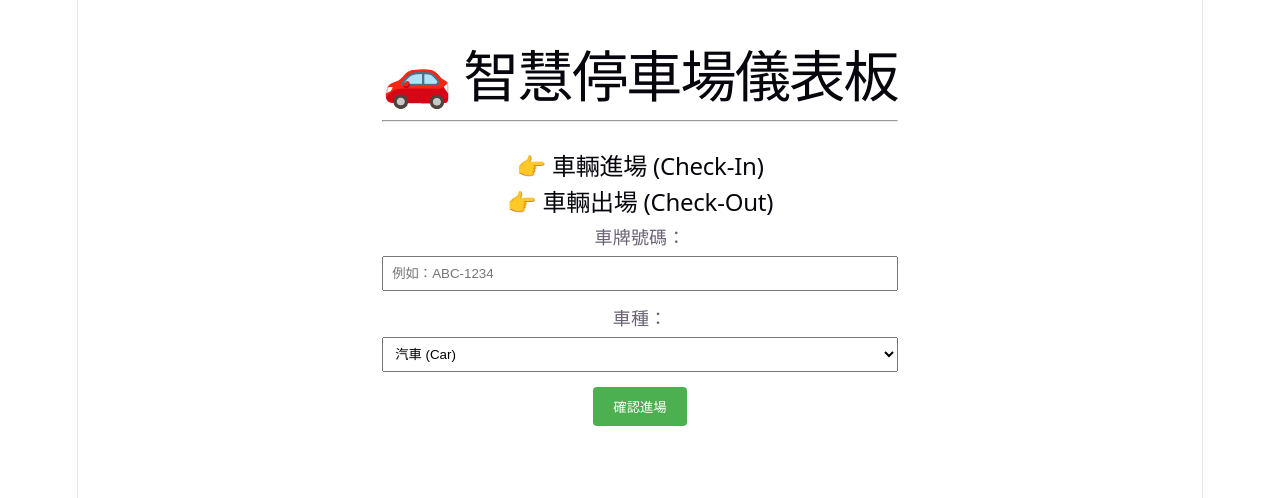
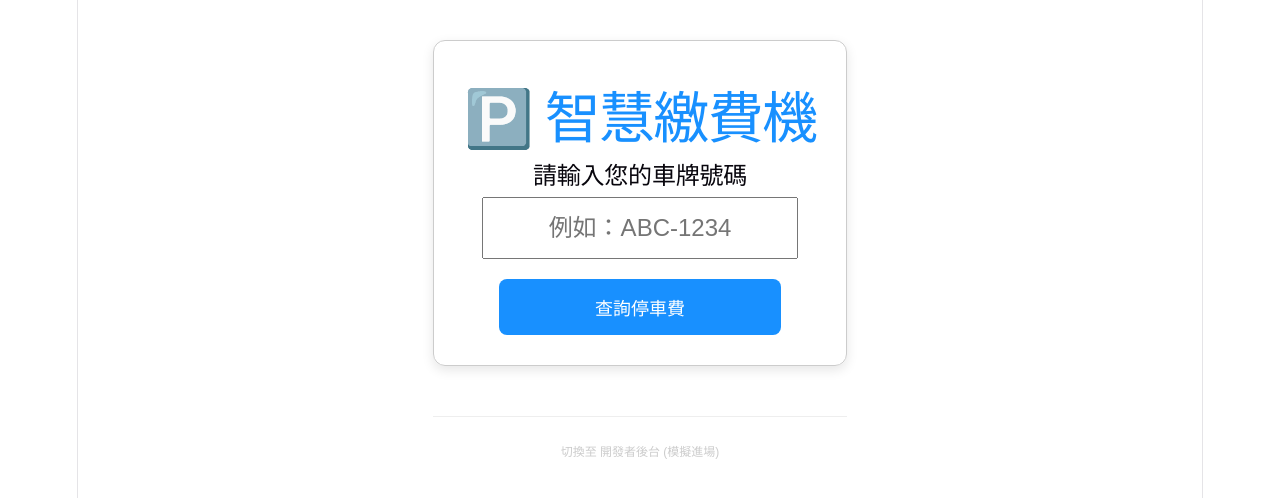
Before and after one commit to yoo4436/parkinglot-dashboard, a React (Vite) app: page / in a window 1280 px wide. Shown: the top 498 px of the page. Built offline with nearby package versions, Linux system fonts and the light colour scheme.

Commit message:
feat: QueryPlateNum

```diff
--- a/src/App.jsx
+++ b/src/App.jsx
@@ -1,103 +1,29 @@
-import { useState } from 'react'
+import { useState } from 'react';
+import PaymentKiosk from './PaymentKiosk';
+import TestSimulator from './TestSimulator';
 
 function App() {
-  // 定義狀態 (State) 來儲存使用者的輸入與後端回傳的訊息
-  const [plateNumber, setPlateNumber] = useState('');
-  const [type, setType] = useState('CAR');
-  const [message, setMessage] = useState('');
-
-  // 準備好用來呼叫後端 API 的函式
-  const handleCheckIn = async () => {
-    // 1. 先顯示處理中
-    setMessage(`處理中：準備讓 ${plateNumber} (${type}) 進場...`);
-
-    // 2. 把參數 (plateNumber 和 vehicleType) 串接在網址後面，模擬 Postman 的行為
-    fetch(`http://localhost:8080/api/parking/checkIn?plateNumber=${plateNumber}&type=${type}`, {
-      method: 'POST',
-      // 因為參數在網址上了，所以不需要 headers 和 body 了
-    })
-    // 3. 後端回傳的是「純文字」，所以用 .text() 解析，而不是 .json()
-    .then(response => response.text())
-    .then(text => {
-      // 這裡的 text 就會是後端吐出來的 "車牌 ABC-1234 已入場"
-      setMessage(`✅ ${text}`);
-    })
-    .catch(error => {
-      console.error('Error:', error);
-      setMessage('❌ 發生錯誤，請確認後端伺服器是否開啟。');
-    });
-  };
-
-  const handleCheckOut = async () => {
-    // 1. 先顯示處理中
-    setMessage(`處理中：準備讓 ${plateNumber} (${type}) 進場...`);
-
-    // 2. 把參數 (plateNumber 和 vehicleType) 串接在網址後面，模擬 Postman 的行為
-    fetch(`http://localhost:8080/api/parking/checkOut?plateNumber=${plateNumber}`, {
-      method: 'POST',
-      // 因為參數在網址上了，所以不需要 headers 和 body 了
-    })
-    // 3. 後端回傳的是「純文字」，所以用 .text() 解析，而不是 .json()
-    .then(response => response.text())
-    .then(text => {
-      // 這裡的 text 就會是後端吐出來的 "車牌 ABC-1234 已入場"
-      setMessage(`✅ ${text}`);
-    })
-    .catch(error => {
-      console.error('Error:', error);
-      setMessage('❌ 發生錯誤，請確認後端伺服器是否開啟。');
-    });
-  };
+  // 決定要顯示「繳費機」還是「模擬器」
+  const [view, setView] = useState('kiosk');
 
   return (
-    <div style={{ padding: '30px', fontFamily: 'sans-serif', maxWidth: '600px', margin: '0 auto' }}>
-      <h1>🚗 智慧停車場儀表板</h1>
+    <div style={{ fontFamily: 'sans-serif', maxWidth: '800px', margin: '40px auto', padding: '0 20px' }}>
 
-      {/* 顯示系統訊息的區塊 */}
-      {message && (
-        <div style={{ margin: '20px 0', padding: '15px', backgroundColor: '#e6f7ff', borderLeft: '5px solid #1890ff', borderRadius: '4px' }}>
-          <strong>系統訊息：</strong> {message}
-        </div>
-      )}
+      {/* 根據 view 狀態，決定畫出哪一個積木 */}
+      {view === 'kiosk' ? <PaymentKiosk /> : <TestSimulator />}
 
-      <hr style={{ margin: '30px 0' }} />
-
-      {/* 進場表單區塊 */}
-      <h2>👉 車輛進場 (Check-In)</h2>
-      <h2>👉 車輛出場 (Check-Out)</h2>
-
-      <div style={{ marginBottom: '15px' }}>
-        <label style={{ display: 'block', marginBottom: '5px' }}>車牌號碼：</label>
-        <input
-          type="text"
-          value={plateNumber}
-          onChange={(e) => setPlateNumber(e.target.value)}
-          placeholder="例如：ABC-1234"
-          style={{ padding: '8px', width: '100%', boxSizing: 'border-box' }}
-        />
+      {/* 開發者隱藏按鈕：用來在繳費機與模擬器之間切換 */}
+      <div style={{ marginTop: '50px', textAlign: 'center', borderTop: '1px solid #eee', paddingTop: '20px' }}>
+        <button
+          onClick={() => setView(view === 'kiosk' ? 'simulator' : 'kiosk')}
+          style={{ background: 'none', border: 'none', color: '#ccc', cursor: 'pointer', fontSize: '12px' }}
+        >
+          切換至 {view === 'kiosk' ? '開發者後台 (模擬進場)' : '前台繳費機'}
+        </button>
       </div>
 
-      <div style={{ marginBottom: '15px' }}>
-        <label style={{ display: 'block', marginBottom: '5px' }}>車種：</label>
-        <select
-          value={type}
-          onChange={(e) => setType(e.target.value)}
-          style={{ padding: '8px', width: '100%', boxSizing: 'border-box' }}
-        >
-          <option value="CAR">汽車 (Car)</option>
-          <option value="MOTORCYCLE">機車 (Motorcycle)</option>
-        </select>
-      </div>
-
-      <button
-        onClick={handleCheckIn}
-        style={{ padding: '10px 20px', backgroundColor: '#4CAF50', color: 'white', border: 'none', borderRadius: '4px', cursor: 'pointer' }}
-      >
-        確認進場
-      </button>
-
     </div>
-  )
+  );
 }
 
-export default App
+export default App;
```
